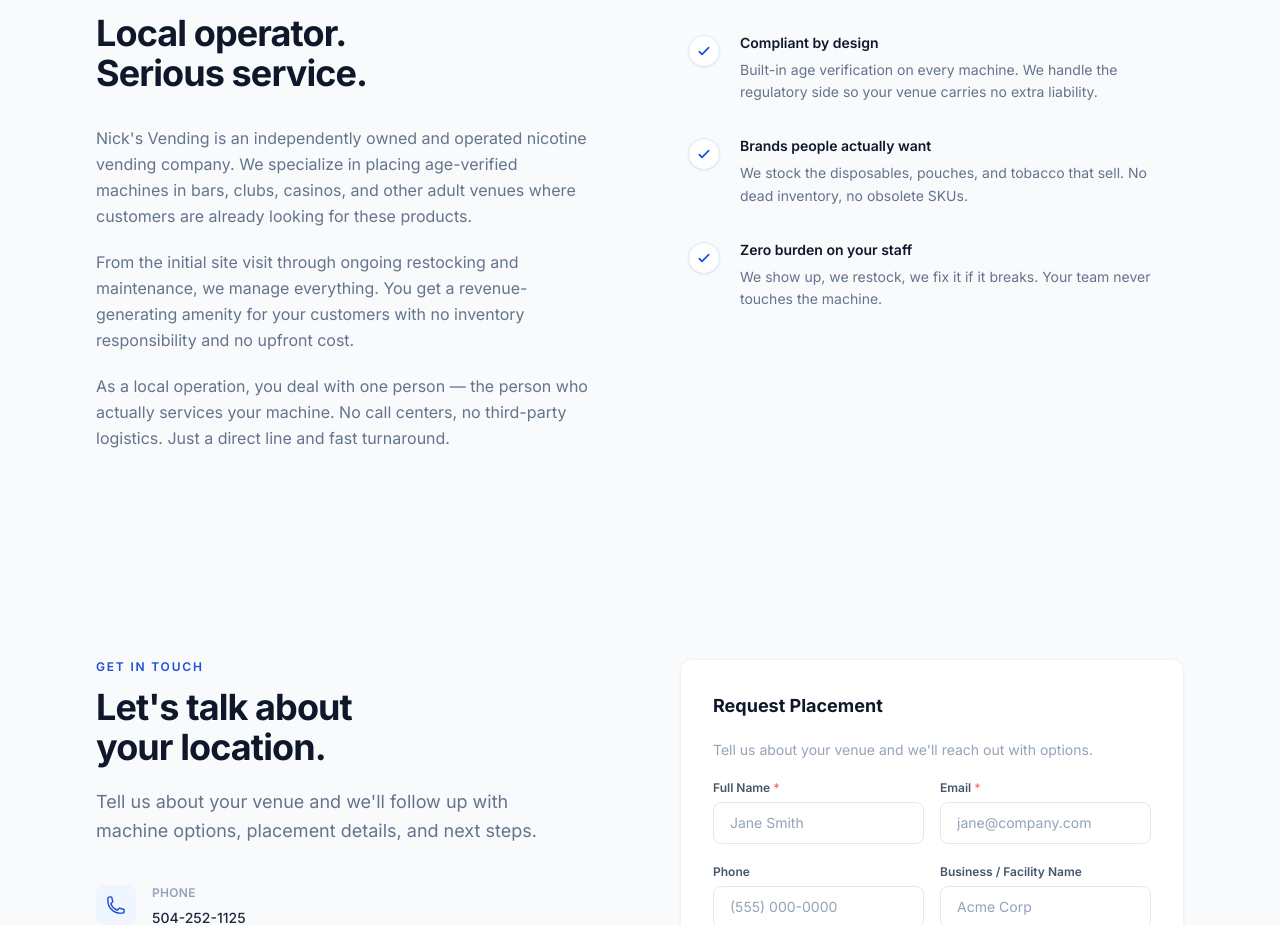
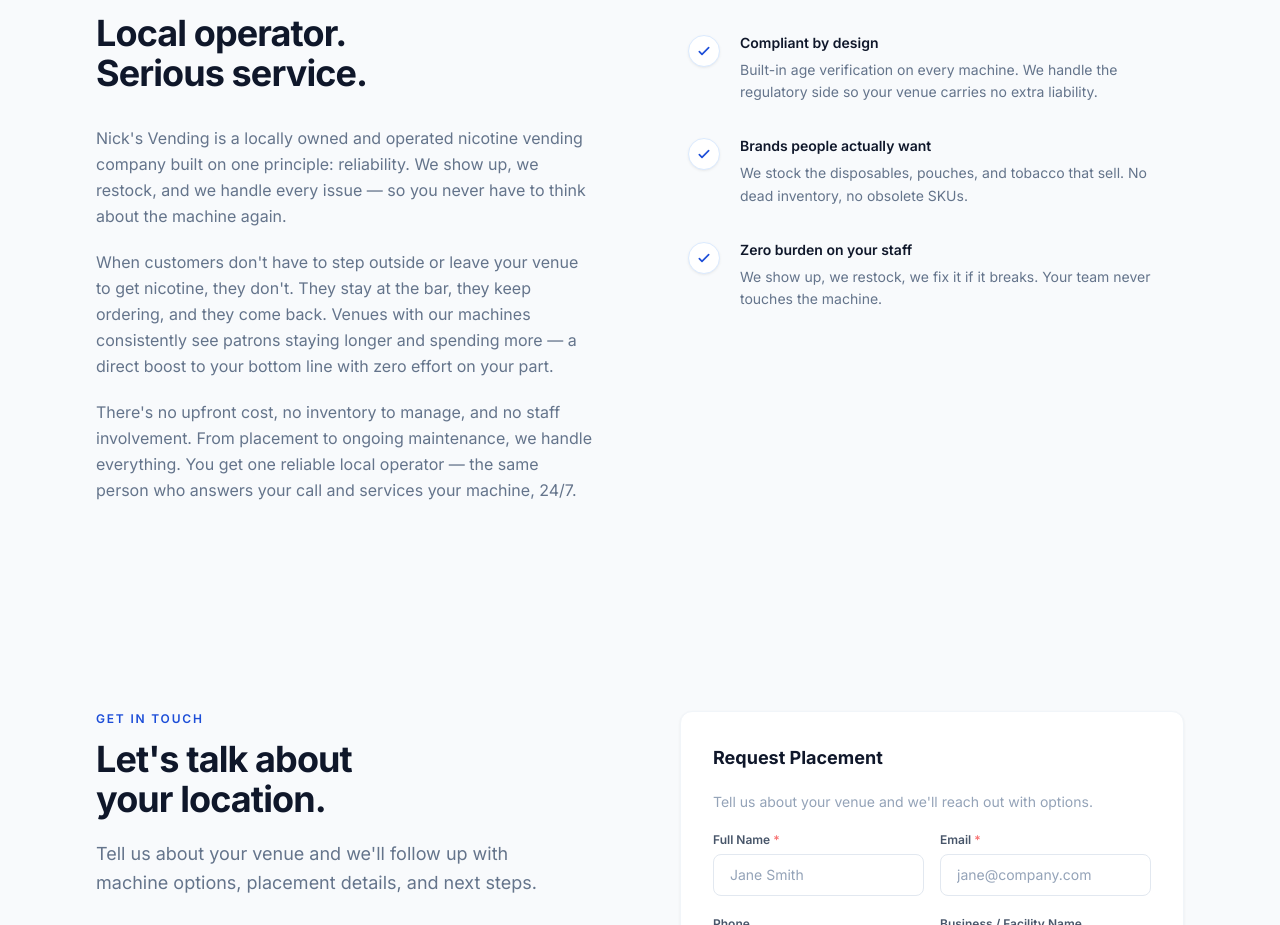
Before and after one commit to KH1188/nicks-vending, a React (Vite) app: page / in a window 1280 px wide. Shown: the part 3704-4629 px from the top of the page. Built offline with nearby package versions, Linux system fonts and the light colour scheme.

Commit message:
Rewrite About section copy

```diff
--- a/src/components/About.tsx
+++ b/src/components/About.tsx
@@ -25,20 +25,23 @@
             <h2 className="section-title mb-8">Local operator.<br />Serious service.</h2>
             <div className="space-y-5 text-slate-500 leading-relaxed">
               <p>
-                Nick's Vending is an independently owned and operated nicotine
-                vending company. We specialize in placing age-verified machines
-                in bars, clubs, casinos, and other adult venues where customers
-                are already looking for these products.
+                Nick's Vending is a locally owned and operated nicotine vending
+                company built on one principle: reliability. We show up, we restock,
+                and we handle every issue — so you never have to think about the
+                machine again.
               </p>
               <p>
-                From the initial site visit through ongoing restocking and maintenance,
-                we manage everything. You get a revenue-generating amenity for your
-                customers with no inventory responsibility and no upfront cost.
+                When customers don't have to step outside or leave your venue to get
+                nicotine, they don't. They stay at the bar, they keep ordering, and
+                they come back. Venues with our machines consistently see patrons
+                staying longer and spending more — a direct boost to your bottom line
+                with zero effort on your part.
               </p>
               <p>
-                As a local operation, you deal with one person — the person
-                who actually services your machine. No call centers, no
-                third-party logistics. Just a direct line and fast turnaround.
+                There's no upfront cost, no inventory to manage, and no staff
+                involvement. From placement to ongoing maintenance, we handle
+                everything. You get one reliable local operator — the same person
+                who answers your call and services your machine, 24/7.
               </p>
             </div>
           </div>
```
